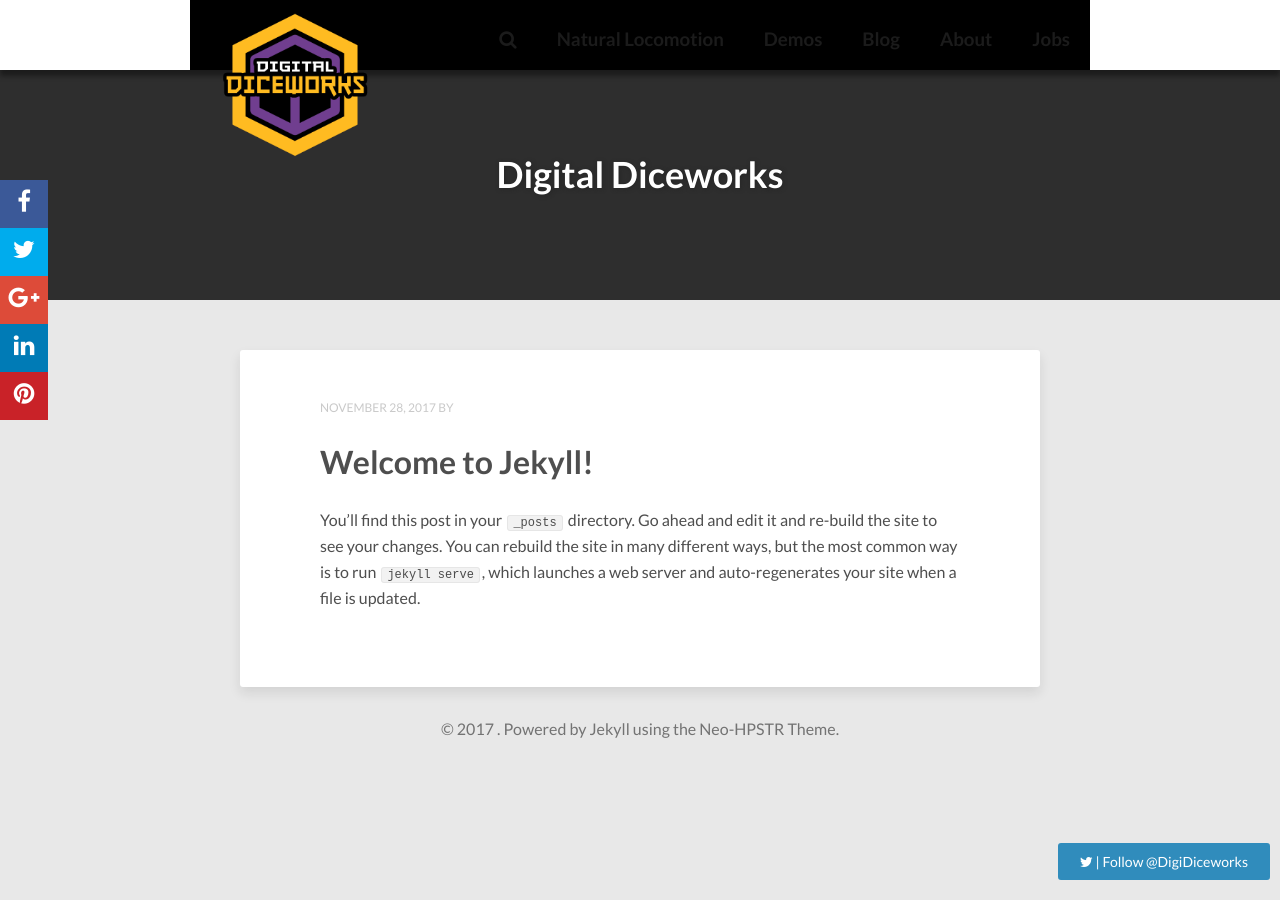
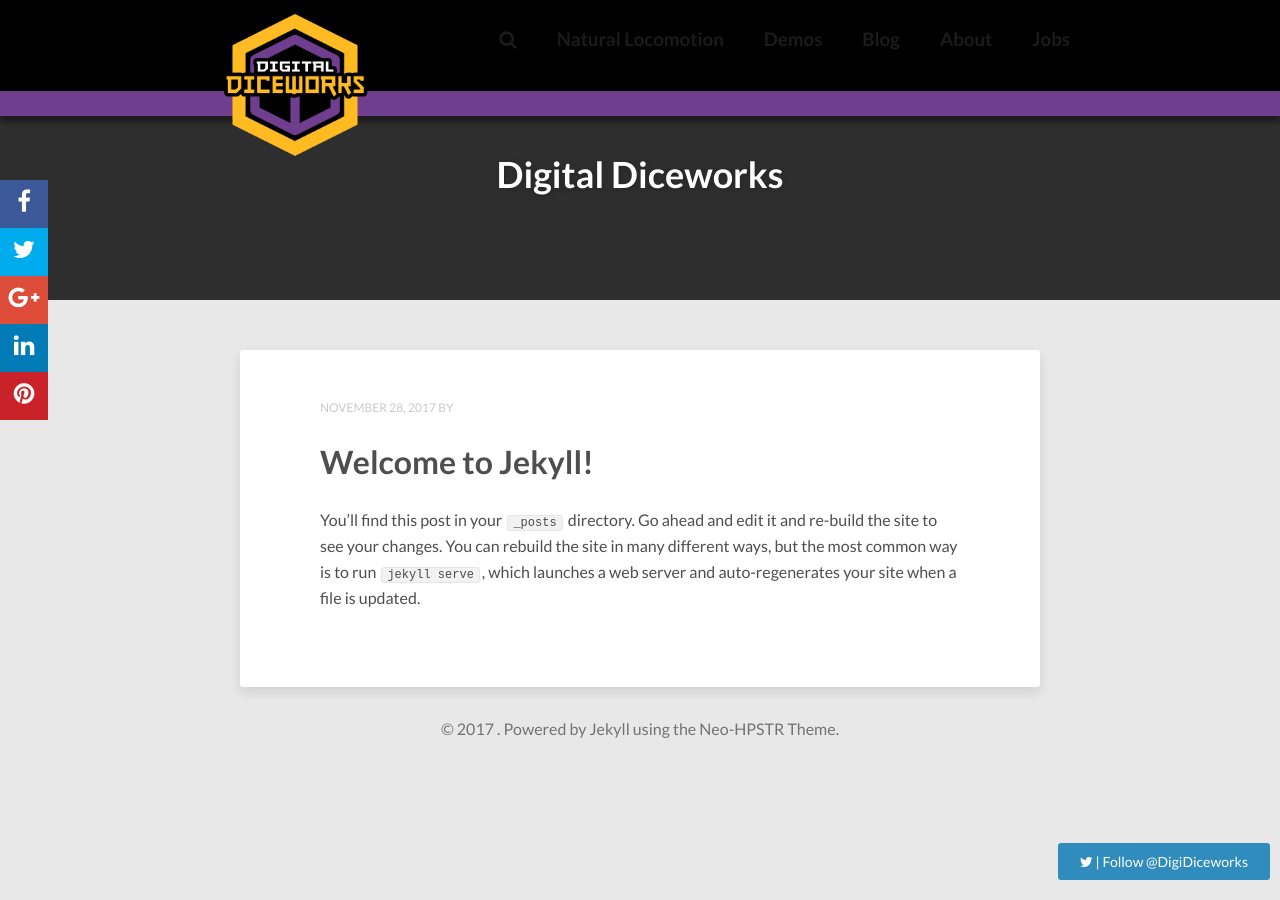
Before and after one commit to DigitalDiceworks/digitaldiceworks.github.io, a Jekyll site: the page built from index.html, in a window 1280 px wide. Built offline with Jekyll 4.4.1, drawn with Linux system fonts in a browser that asks for light colours; nearby versions of some CDN libraries; the list of posts is cut into pages by our own code; comment, search, counter and statistics services are not loaded.

Commit message:
End of Night Updates
Made adjustments to header background and height. Need to change menu text colors and align it with purple bar top.

```diff
--- a/_sass/_page.scss
+++ b/_sass/_page.scss
@@ -530,7 +530,7 @@
 	top: 0;
 	left: 0;
 	width: 100%;
-	height: $menu-height;
+	height: 116px; //change header bar height - originally $menu-height
 	z-index: 20;
 	ul {
 		margin: 0 auto;
@@ -543,7 +543,7 @@
 	}
 }
 .header-menu-top{
-	background-color: $menu-top;
+	background-image: url("../img/Header.png"); //change extended headbar color/image - originally background-color: $menu-top;
 	box-shadow: 0px 6px 5px rgba(0, 0, 0, 0.4);
 }
 
@@ -589,7 +589,7 @@
 }
 .header-item-container{
 	height: 100%;
-	background-image: url("../img/Header.png");
+	background-image: url("../img/Header.png"); //header bg image
 }
 .header-item{
 	height: 100%;
```
